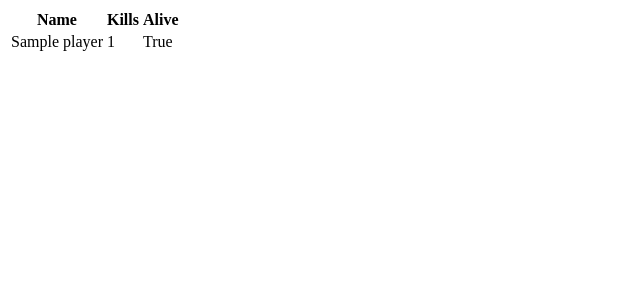
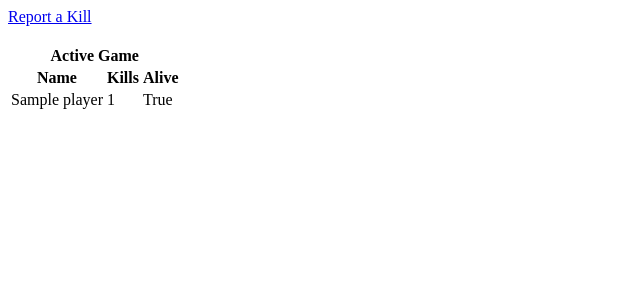
Before and after one commit to Elemnir/ezio, a Django app: page /assassins/ in a window 1280 px wide. Shown: the top 300 px of the page, without its empty margins (0-640 px from the left). Run offline with Django 3.2, Linux system fonts and the light colour scheme; tables that the repository leaves empty hold one stand-in row (values such as "Sample post").

Commit message:
Added link to report view in index

```diff
--- a/templates/assassins/index.html
+++ b/templates/assassins/index.html
@@ -3,8 +3,13 @@
 {% block title %}UTK HvZ Club - Assassins{% endblock %}
 
 {% block content %}
+<a href="report/">Report a Kill</a>
+<br/><br/>
 {% if playerlist %}
     <table>
+        <tr>
+            <th colspan=3>Active Game</th>
+        </tr>
         <tr>
             <th>Name</th>
             <th>Kills</th>
```
